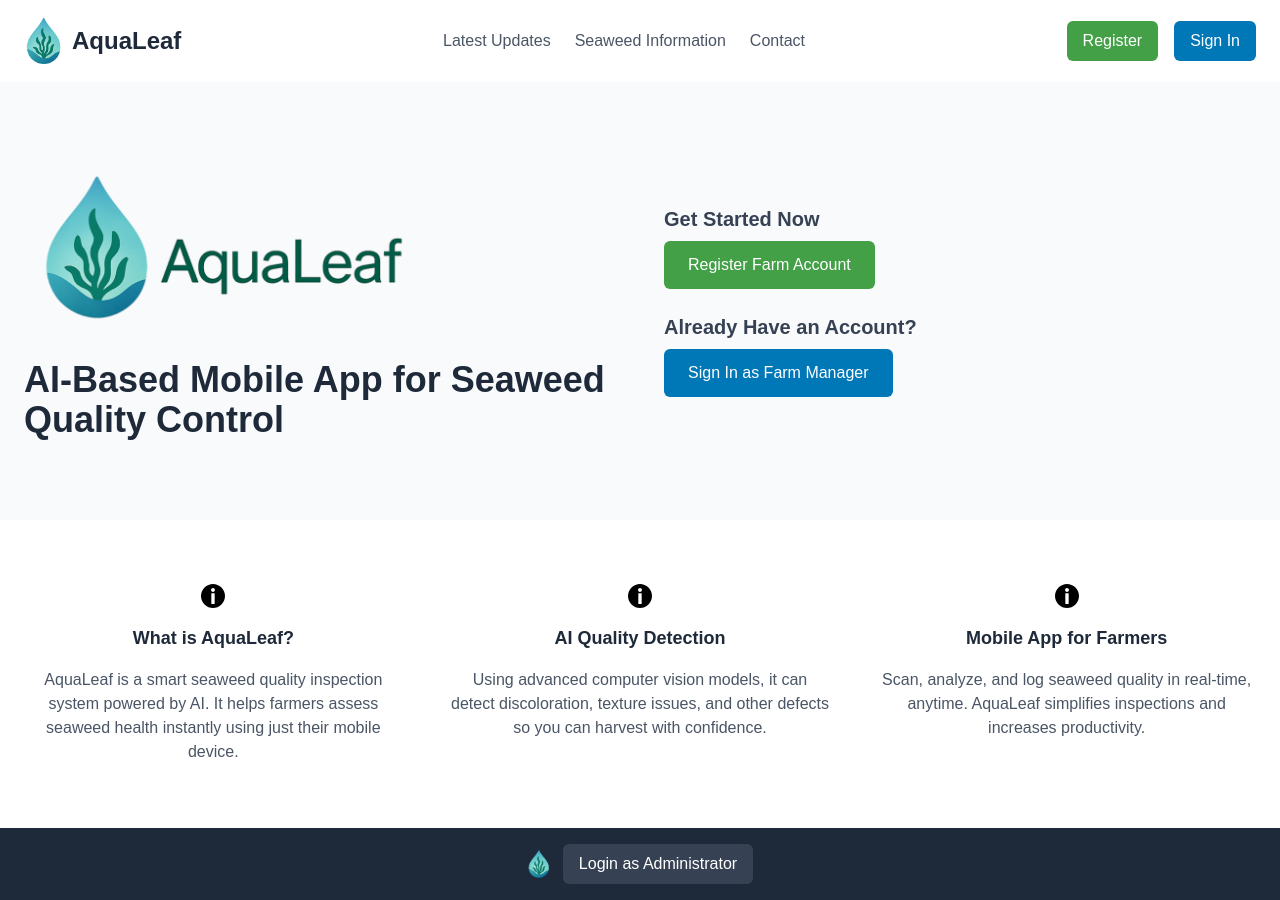
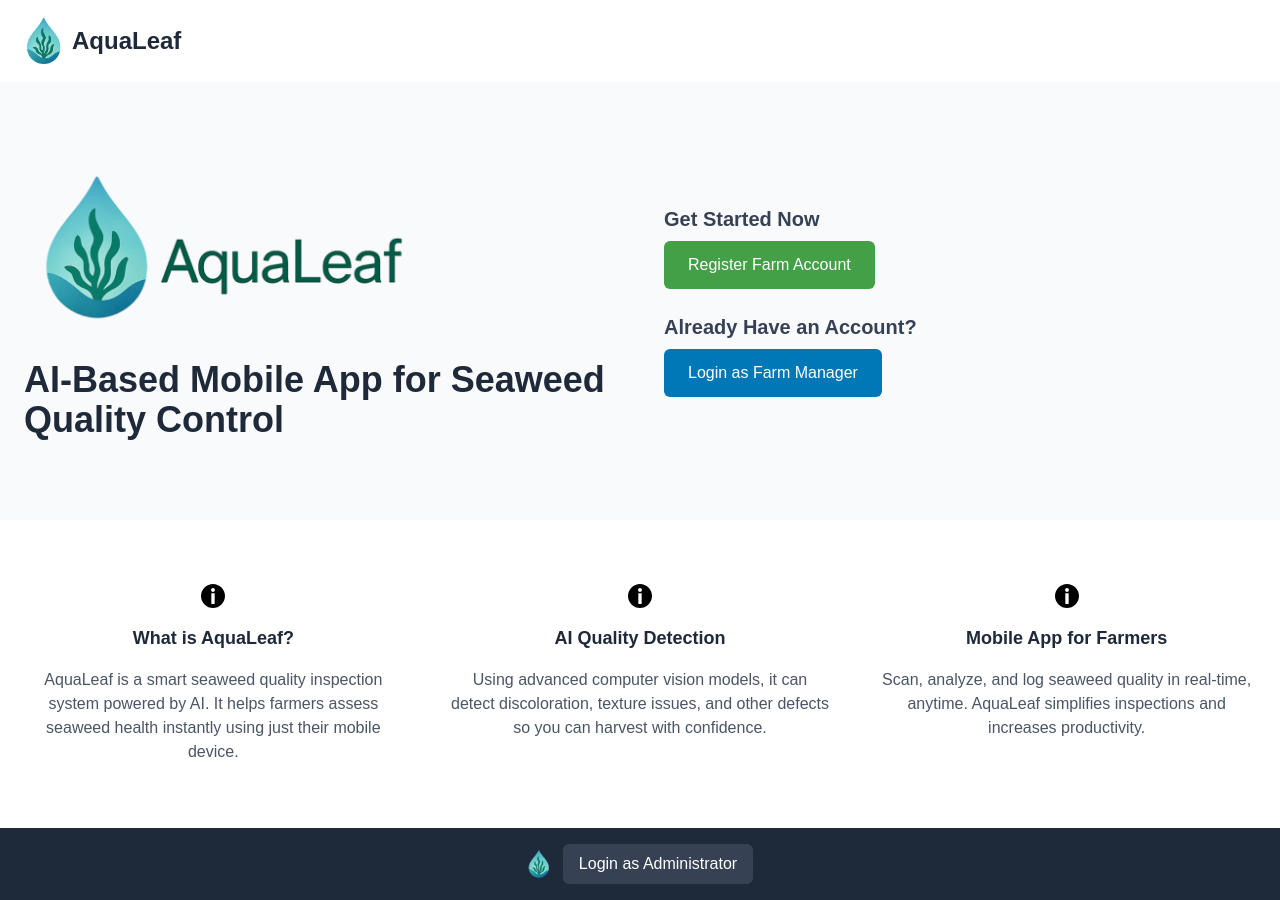
Before and after one commit to AddinSuhaimi/aqualeaf-web, a Next.js app: page / in a window 1280 px wide. Built offline with nearby package versions, Linux system fonts and the light colour scheme.

Commit message:
Web formatting improvements

```diff
--- a/src/app/dashboard/DashboardClient.js
+++ b/src/app/dashboard/DashboardClient.js
@@ -108,16 +108,8 @@ export default function DashboardClient({ user }) {
     <div className="min-h-screen bg-gray-50 text-gray-800">
       {/* Header */}
       <header className="bg-white shadow-md flex items-center justify-between px-6 py-4">
-        <div className="flex items-center space-x-4">
-          <Image src="/aqualeaf-logo.png" alt="Logo" width={32} height={32} />
-          <nav className="space-x-4 text-sm text-gray-700">
-            <a href="#" className="hover:underline">Latest Updates</a>
-            <a href="#" className="hover:underline">Seaweed Information</a>
-            <a href="#" className="hover:underline">Contact</a>
-          </nav>
-        </div>
         <button onClick={handleLogout} className="cursor-pointer bg-teal-600 hover:bg-teal-700 text-white px-4 py-2 rounded shadow">
-          Sign Out
+          Logout
         </button>
       </header>
 
@@ -126,12 +118,7 @@ export default function DashboardClient({ user }) {
         {/* Farm Info */}
         <div className="flex flex-col md:flex-row items-start md:items-center gap-6">
           <div>
-            <h2 className="text-2xl font-semibold">{user.farm_name}</h2>
-            <p className="text-gray-600">Kampung Laut, Jalan Percubaan, Malaysia</p>
-            <details className="mt-2 border rounded p-3 bg-white shadow-sm">
-              <summary className="font-medium cursor-pointer">Info</summary>
-              <p className="text-sm mt-2">Brief information about the farm, seaweed types, etc. if needed.</p>
-            </details>
+            <h2 className="text-2xl font-semibold">{user.farm_name} Seaweed Farm</h2>
           </div>
         </div>
 
--- a/src/app/page.js
+++ b/src/app/page.js
@@ -20,33 +20,6 @@ export default function HomePage() {
               height={40}
             />
             <span className="text-2xl font-semibold text-gray-800">AquaLeaf</span>
-          </div>
-          {/* Nav Links */}
-          <nav className="flex items-center gap-6">
-            <Link href="#updates" className="text-gray-600 hover:text-gray-900">
-              Latest Updates
-            </Link>
-            <Link href="#info" className="text-gray-600 hover:text-gray-900">
-              Seaweed Information
-            </Link>
-            <Link href="#contact" className="text-gray-600 hover:text-gray-900">
-              Contact
-            </Link>
-          </nav>
-          {/* Auth Buttons */}
-          <div className="flex items-center gap-4">
-            <Link
-              href="/register"
-              className="px-4 py-2 bg-leaf hover:bg-leaf text-white rounded-md"
-            >
-              Register
-            </Link>
-            <Link
-              href="/login"
-              className="px-4 py-2 bg-ocean hover:bg-ocean text-white rounded-md"
-            >
-              Sign In
-            </Link>
           </div>
         </div>
       </header>
@@ -87,7 +60,7 @@ export default function HomePage() {
                 href="/login"
                 className="inline-block px-6 py-3 bg-ocean hover:bg-ocean text-white rounded-md"
               >
-                Sign In as Farm Manager
+                Login as Farm Manager
               </Link>
             </div>
           </div>
```
